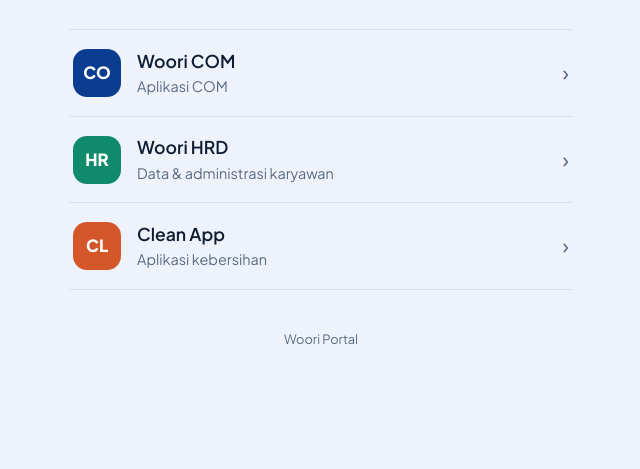
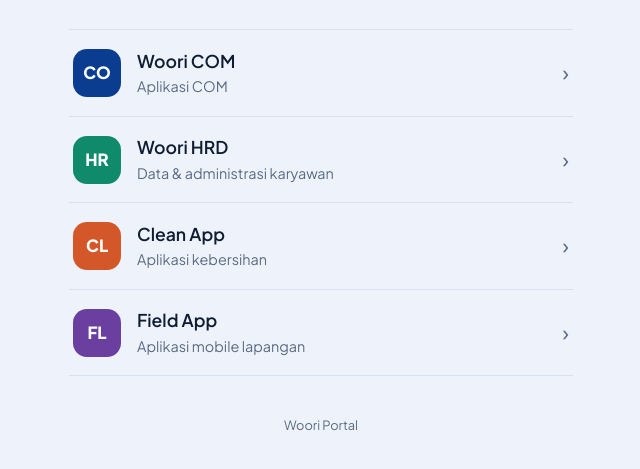
Before and after one commit to heinsyen-git/woori-portal, a plain HTML site: page index.html in a window 1280 px wide. Shown: the part 127-596 px from the top of the page, without its empty margins (319-959 px from the left). Drawn offline with Linux system fonts and the light colour scheme.

Commit message:
Add Field App link to index.html

```diff
--- a/index.html
+++ b/index.html
@@ -52,6 +52,10 @@ footer{margin-top:2.5rem;color:var(--muted);font-size:.8rem;text-align:center}
       <span class="badge" style="background:#d4572a">CL</span>
       <span><span class="name">Clean App</span><span class="desc">Aplikasi kebersihan</span></span>
       <span class="chev" aria-hidden="true">›</span></a></li>
+      <li><a href="https://heinsyen-git.github.io/field-app/">
+      <span class="badge" style="background:#6b3fa0">FL</span>
+      <span><span class="name">Field App</span><span class="desc">Aplikasi mobile lapangan</span></span>
+      <span class="chev" aria-hidden="true">›</span></a></li>
   </ul>
   <button class="install" id="install">Pasang di layar utama</button>
   <footer>Woori Portal</footer>
```
